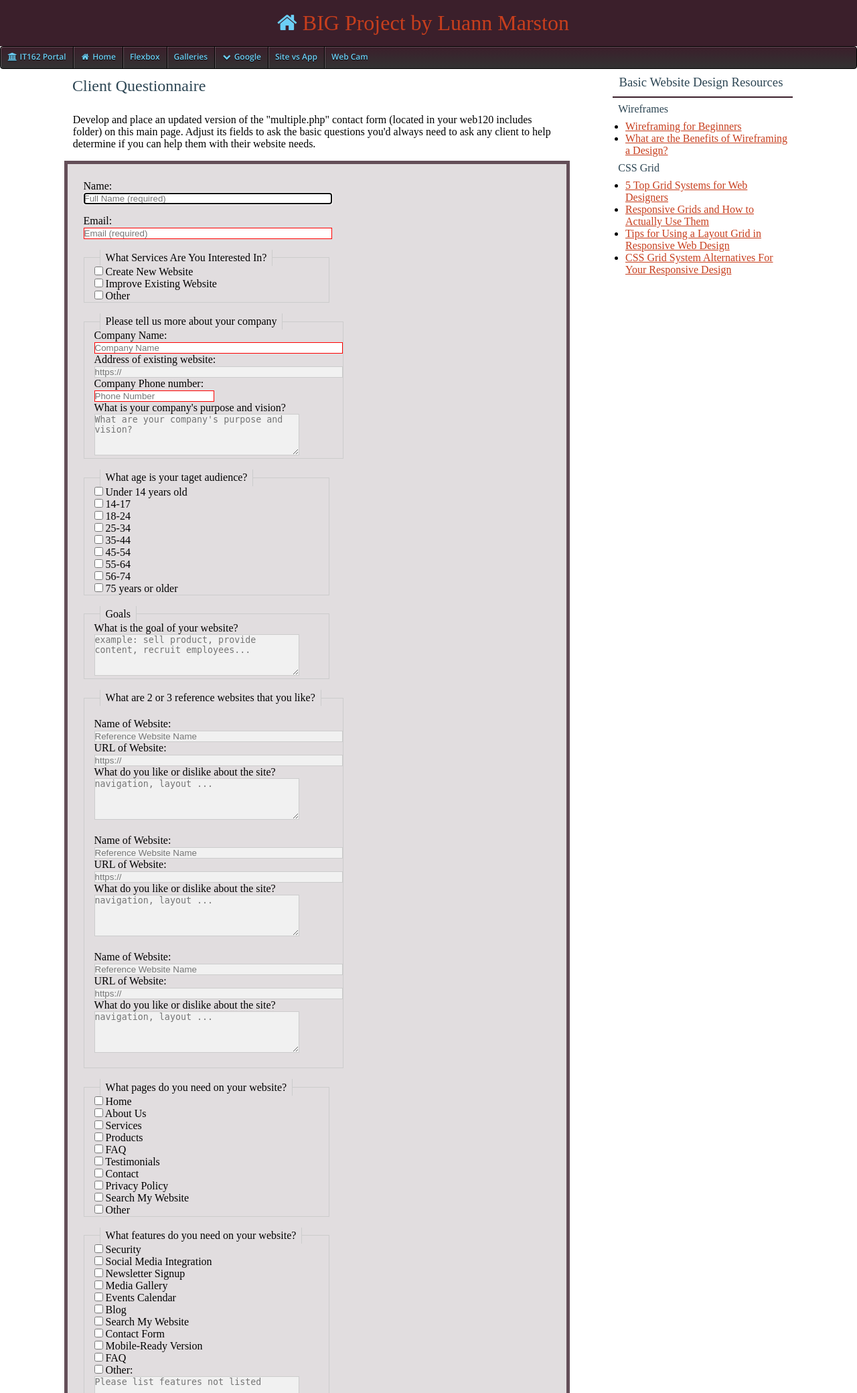
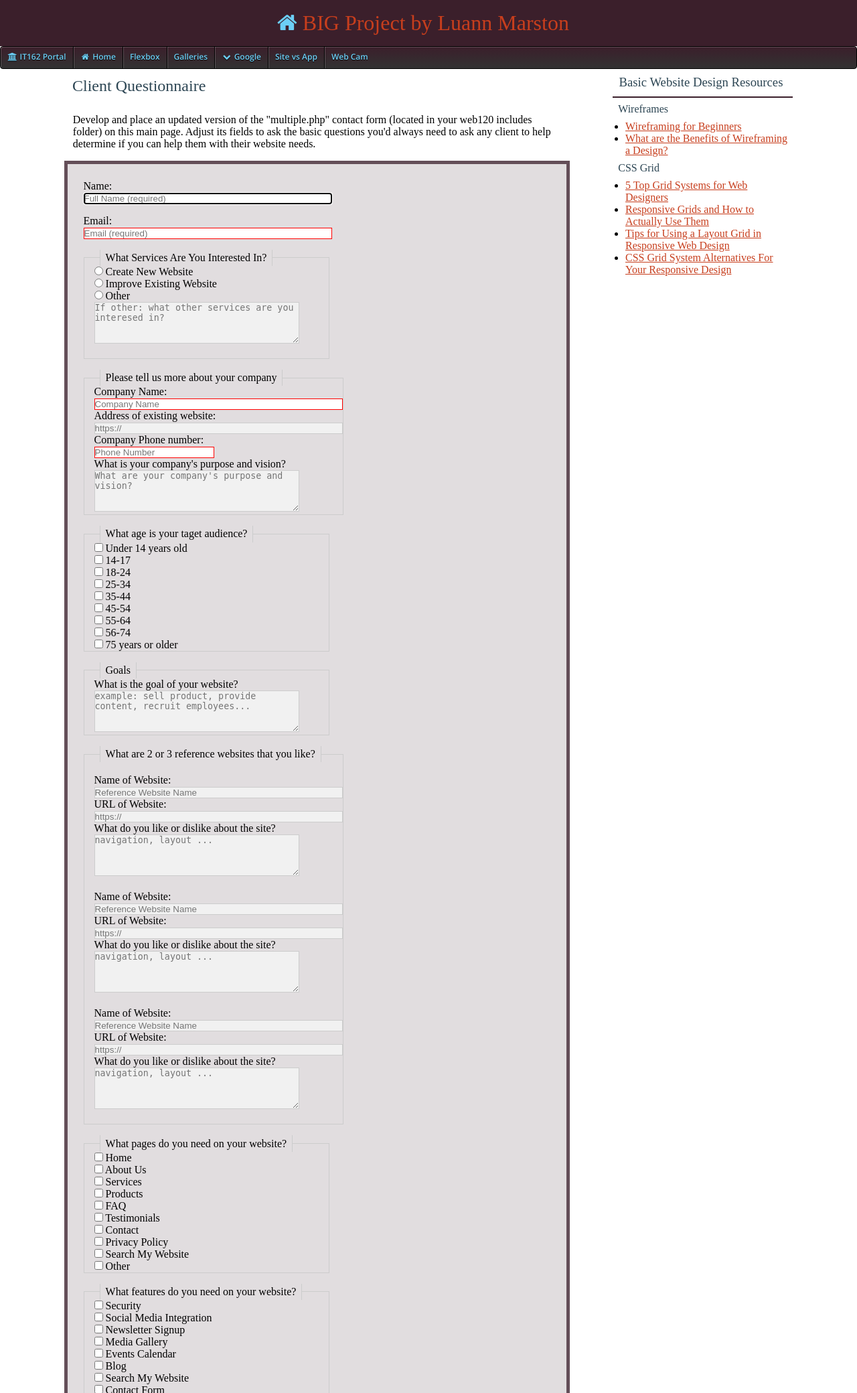
Before and after one commit to marstonlm/littlemore, a PHP site: page /big/index.php in a window 1280 px wide. Shown: the top 2080 px of the page at 67% size. Run offline with PHP 8.4, Linux system fonts and the light colour scheme; some libraries are stand-ins or nearby versions.

Commit message:
Update big multiple.php
Fixed the tabindex to enable tabbing throughout the entire form and nav.

Created larger text input boxes.

Changed areas where need to check only one box to radio buttons.

Placed required in the areas that must be completed before submitting the form

```diff
--- a/big/includes/multiple.php
+++ b/big/includes/multiple.php
@@ -35,9 +35,12 @@
     <div>
         <fieldset>
             <legend>What Services Are You Interested In?</legend>
-            <input type="checkbox" name="Interested_In[]" value="New Website" tabindex="40" /> Create New Website <br />
-            <input type="checkbox" name="Interested_In[]" value="Website Redesign" /> Improve Existing Website <br />
-            <input type="checkbox" name="Interested_In[]" value="Other" /> Other <br />
+            <input type="radio" name="Interested_In[]" required="required" value="New Website" tabindex="12"  /> Create New Website <br />
+            <input type="radio" name="Interested_In[]" value="Website Redesign" tabindex="13"/> Improve Existing Website <br />
+            <input type="radio" name="Interested_In[]" value="Other" tabindex="14"/> Other <br />
+            <label>
+                <textarea type="text" name="Other" cols="36" rows="4" placeholder="If other: what other services are you interesed in?" title="Services Other" tabindex="59"></textarea><br />
+            </label><br />
         </fieldset>
     </div>
 
@@ -46,17 +49,16 @@
         <fieldset>
             <legend>Please tell us more about your company</legend>
             <label>
-                Company Name:<br /><input type="text" name="Company_Name" required="required" placeholder="Company Name" title="Company Name" tabindex="10" size="44" autofocus />
+                Company Name:<br /><input type="text" name="Company_Name" required="required" placeholder="Company Name" title="Company Name" tabindex="15" size="44" autofocus />
             </label> <br />
             <label>
-                Address of existing website:<br /><input type="url" name="Company_URL" placeholder="https://" title="Company Website" tabindex="20" size="44" /> <br />
+                Address of existing website:<br /><input type="url" name="Company_URL" placeholder="https://" title="Company Website" tabindex="16" size="44" /> <br />
             </label>
             <label>
-                Company Phone number:<br /><input id="phone" type="tel" name="Phone" required="required" placeholder="Phone Number" title="A valid phone number is required" />
+                Company Phone number:<br /><input id="phone" type="tel" name="Phone" required="required" placeholder="Phone Number" title="A valid phone number is required" tabindex="17"/>
             </label> <br />
-
             <label>
-                What is your company's purpose and vision?<br /><textarea name="Company_purpose_vision" cols="36" rows="4" placeholder="What are your company's purpose and vision?" tabindex="60"></textarea>
+                What is your company's purpose and vision?<br /><textarea  name="Company_purpose_vision" cols="36" rows="4" placeholder="What are your company's purpose and vision?" tabindex="18"></textarea>
             </label>
         </fieldset>
     </div>
@@ -83,7 +85,7 @@
         <fieldset>
             <legend>Goals</legend>
             <label>
-                What is the goal of your website?<textarea name="Goal_of_website" cols="36" rows="4" placeholder="example: sell product, provide content, recruit employees..." tabindex="60"></textarea>
+                What is the goal of your website?<textarea  name="Goal_of_website" cols="36" rows="4" placeholder="example: sell product, provide content, recruit employees..." tabindex="28" ></textarea>
             </label>
         </fieldset>
     </div>
@@ -93,31 +95,31 @@
         <fieldset>
             <legend>What are 2 or 3 reference websites that you like?</legend><br />
             <label>
-                Name of Website: <br /><input type="text" name="Company_Name" placeholder="Reference Website Name" title="Reference Website Name" tabindex="10" size="44" autofocus />
+                Name of Website: <br /><input type="text" name="Company_Name" placeholder="Reference Website Name" title="Reference Website Name" tabindex="29" size="44" autofocus />
             </label>
             <label>
-                URL of Website: <br /><input type="url" name="Reference_URL" placeholder="https://" title="Reference Website URL" tabindex="10" size="44" /> <br />
+                URL of Website: <br /><input type="url" name="Reference_URL" placeholder="https://" title="Reference Website URL" tabindex="30" size="44" /> <br />
             </label>
             <label>
-                What do you like or dislike about the site?<textarea name="Goal_of_website" cols="36" rows="4" placeholder="navigation, layout ..." tabindex="60"></textarea>
+                What do you like or dislike about the site?<textarea name="Goal_of_website" cols="36" rows="4" placeholder="navigation, layout ..." tabindex="31"></textarea>
             </label><br /><br />
             <label>
-                Name of Website: <br /><input type="text" name="Company_Name" placeholder="Reference Website Name" title="Reference Website Name" tabindex="10" size="44" autofocus />
+                Name of Website: <br /><input type="text" name="Company_Name" placeholder="Reference Website Name" title="Reference Website Name" tabindex="32" size="44" autofocus />
             </label>
             <label>
-                URL of Website: <br /><input type="url" name="Reference_URL" placeholder="https://" title="Reference Website URL" tabindex="10" size="44" /> <br />
+                URL of Website: <br /><input type="url" name="Reference_URL" placeholder="https://" title="Reference Website URL" tabindex="33" size="44" /> <br />
             </label>
             <label>
-                What do you like or dislike about the site?<textarea name="Goal_of_website" cols="36" rows="4" placeholder="navigation, layout ..." tabindex="60"></textarea>
+                What do you like or dislike about the site?<textarea name="Goal_of_website" cols="36" rows="4" placeholder="navigation, layout ..." tabindex="34"></textarea>
             </label><br /><br />
             <label>
-                Name of Website: <br /><input type="text" name="Company_Name" placeholder="Reference Website Name" title="Reference Website Name" tabindex="10" size="44" autofocus />
+                Name of Website: <br /><input type="text" name="Company_Name" placeholder="Reference Website Name" title="Reference Website Name" tabindex="35" size="44" autofocus />
             </label>
             <label>
-                URL of Website: <br /><input type="url" name="Reference_URL" placeholder="https://" title="Reference Website URL" tabindex="10" size="44" /> <br />
+                URL of Website: <br /><input type="url" name="Reference_URL" placeholder="https://" title="Reference Website URL" tabindex="36" size="44" /> <br />
             </label>
             <label>
-                What do you like or dislike about the site?<textarea name="Goal_of_website" cols="36" rows="4" placeholder="navigation, layout ..." tabindex="60"></textarea>
+                What do you like or dislike about the site?<textarea name="Goal_of_website" cols="36" rows="4" placeholder="navigation, layout ..." tabindex="37"></textarea>
             </label><br /><br />
         </fieldset>
     </div>
@@ -126,15 +128,15 @@
     <div>
         <fieldset>
             <legend>What pages do you need on your website?</legend>
-            <input type="checkbox" name="What_Pages_Need[]" value="Home" /> Home <br />
-            <input type="checkbox" name="What_Pages_Need[]" value="About" /> About Us <br />
-            <input type="checkbox" name="What_Pages_Need[]" value="Services" /> Services <br />
-            <input type="checkbox" name="What_Pages_Need[]" value="Products" /> Products <br />
-            <input type="checkbox" name="What_Pages_Need[]" value="FAQ" /> FAQ <br />
-            <input type="checkbox" name="What_Pages_Need[]" value="Testimonials" /> Testimonials <br />  <input type="checkbox" name="What_Pages_Need[]" value="Contact" /> Contact <br />
-            <input type="checkbox" name="What_Pages_Need[]" value="Privacy Policy" /> Privacy Policy <br />
-            <input type="checkbox" name="What_Pages_Need[]" value="Contact" /> Search My Website <br />
-            <input type="checkbox" name="What_Pages_Need[]" value="Other" /> Other <br />
+            <input type="checkbox" name="What_Pages_Need[]" value="Home" tabindex="38" /> Home <br />
+            <input type="checkbox" name="What_Pages_Need[]" value="About" tabindex="39" /> About Us <br />
+            <input type="checkbox" name="What_Pages_Need[]" value="Services" tabindex="40" /> Services <br />
+            <input type="checkbox" name="What_Pages_Need[]" value="Products" tabindex="41" /> Products <br />
+            <input type="checkbox" name="What_Pages_Need[]" value="FAQ" tabindex="42" /> FAQ <br />
+            <input type="checkbox" name="What_Pages_Need[]" value="Testimonials" tabindex="43" /> Testimonials <br />  <input type="checkbox" name="What_Pages_Need[]" value="Contact" tabindex="44" /> Contact <br />
+            <input type="checkbox" name="What_Pages_Need[]" value="Privacy Policy" tabindex="45" /> Privacy Policy <br />
+            <input type="checkbox" name="What_Pages_Need[]" value="Contact" tabindex="46" /> Search My Website <br />
+            <input type="checkbox" name="What_Pages_Need[]" value="Other" tabindex="47" /> Other <br />
         </fieldset>
     </div>
 
@@ -144,20 +146,19 @@
     <div>
         <fieldset>
             <legend>What features do you need on your website?</legend>
-            <input type="checkbox" name="What_features_Need[]" value="Security" /> Security <br />
-            <input type="checkbox" name="What_features_Need[]" value="Social Media Integration" tabindex="40" /> Social Media Integration <br />
-            <input type="checkbox" name="What_features_Need[]" value="Newsletter Signup" /> Newsletter Signup <br />
-
-            <input type="checkbox" name="What_features_Need[]" value="Media Gallery" /> Media Gallery <br />
-            <input type="checkbox" name="What_features_Need[]" value="Events Calendar" /> Events Calendar <br />
-            <input type="checkbox" name="What_features_Need[]" value="Blog" /> Blog <br />
-            <input type="checkbox" name="What_features_Need[]" value="Search My Website" /> Search My Website <br />
-            <input type="checkbox" name="What_features_Need[]" value="Contact Form" /> Contact Form <br />
-            <input type="checkbox" name="What_features_Need[]" value="Mobile-Ready Version" /> Mobile-Ready Version <br />
-            <input type="checkbox" name="What_features_Need[]" value="FAQ" /> FAQ <br />
-            <input type="checkbox" name="What_features_Need[]" value="Other" /> Other: <br />
+            <input type="checkbox" name="What_features_Need[]" value="Security" tabindex="48" /> Security <br />
+            <input type="checkbox" name="What_features_Need[]" value="Social Media Integration" tabindex="49" /> Social Media Integration <br />
+            <input type="checkbox" name="What_features_Need[]" value="Newsletter Signup" tabindex="50" /> Newsletter Signup <br />
+            <input type="checkbox" name="What_features_Need[]" value="Media Gallery" tabindex="51" /> Media Gallery <br />
+            <input type="checkbox" name="What_features_Need[]" value="Events Calendar" tabindex="52" /> Events Calendar <br />
+            <input type="checkbox" name="What_features_Need[]" value="Blog" tabindex="53" /> Blog <br />
+            <input type="checkbox" name="What_features_Need[]" value="Search My Website" tabindex="54" /> Search My Website <br />
+            <input type="checkbox" name="What_features_Need[]" value="Contact Form" tabindex="55" /> Contact Form <br />
+            <input type="checkbox" name="What_features_Need[]" value="Mobile-Ready Version" tabindex="56" /> Mobile-Ready Version <br />
+            <input type="checkbox" name="What_features_Need[]" value="FAQ" tabindex="57" /> FAQ <br />
+            <input type="checkbox" name="What_features_Need[]" value="Other" tabindex="58" /> Other: <br />
             <label>
-                <textarea type="text" name="Other_Features" cols="36" rows="4" placeholder="Please list features not listed" title="Additional Features Needed" tabindex="60"></textarea><br />
+                <textarea type="text" name="Other_Features" cols="36" rows="4" placeholder="Please list features not listed" title="Additional Features Needed" tabindex="59"></textarea><br />
             </label><br />
         </fieldset>
     </div>
@@ -166,47 +167,47 @@
     <div>
         <fieldset>
             <legend>Do you have content ready for your site?</legend>
-            <input type="checkbox" name="Content Ready[]" value="Yes" /> Yes <br />
-            <input type="checkbox" name="Content Ready[]" value="No" tabindex="40" /> No <br />
+            <input type="radio" name="Content Ready[]" required="required" value="Yes" tabindex="60" /> Yes <br />
+            <input type="radio" name="Content Ready[]" value="No" tabindex="61" tabindex="" /> No <br />
         </fieldset>
     </div>
 
     <div>
         <fieldset>
             <legend>Does your company have a brand book covering thingls like colors and fonts?</legend>
-            <input type="checkbox" name="Brand[]" value="Yes" /> Yes <br />
-            <input type="checkbox" name="Brand[]" value="No" tabindex="40" /> No <br />
+            <input type="radio" name="Brand[]" required="required" value="Yes" tabindex="62" /> Yes <br />
+            <input type="radio" name="Brand[]" value="No" tabindex="63" /> No <br />
         </fieldset>
     </div>
 
     <div>
         <fieldset>
             <legend>Do you have a logo?</legend>
-            <input type="checkbox" name="logo[]" value="Yes" /> Yes <br />
-            <input type="checkbox" name="logo[]" value="No" tabindex="40" /> No <br />
+            <input type="radio" name="logo[]" required="required" value="Yes" tabindex="64" /> Yes <br />
+            <input type="radio" name="logo[]" value="No" tabindex="65" /> No <br />
         </fieldset>
     </div>
 
     <div>
         <fieldset>
             <legend>Do you know how to purchase a domain?</legend>
-            <input type="checkbox" name="Purchase Domain[]" value="Yes" /> Yes <br />
-            <input type="checkbox" name="Purchase Domain[]" value="No" tabindex="40" /> No <br />
+            <input type="radio" name="Purchase Domain[]" required="required" value="Yes" tabindex="66" /> Yes <br />
+            <input type="radio" name="Purchase Domain[]" value="No" tabindex="67" /> No <br />
         </fieldset>
     </div>
 
     <div>
         <fieldset>
             <legend>Do you need help updating and maintaining your website?</legend>
-            <input type="checkbox" name="Updating and Maintaining[]" value="Yes" /> Yes <br />
-            <input type="checkbox" name="Updating and Maintaining[]" value="No" tabindex="40" /> No <br />
+            <input type="radio" name="Updating and Maintaining[]" required="required" value="Yes" tabindex="68" /> Yes <br />
+            <input type="radio" name="Updating and Maintaining[]" value="No" tabindex="69" /> No <br />
         </fieldset>
     </div>
 
     <div>
         <label>
             What is your budget range?<br />
-            <select name="What_is_your_budget_range?" required="required" title="Budget Range is required" tabindex="30">
+            <select name="What_is_your_budget_range?" required="required" title="Budget Range is required" tabindex="70">
                 <option value="Under $500">Under $500</option>
                 <option value="$500-$1,000">$500-$1,000</option>
                 <option value="$1,000-1,500">$1,000-1,500</option>
```
Also changed, not shown: other parts of big/includes/multiple.php (+12 -12 lines).
